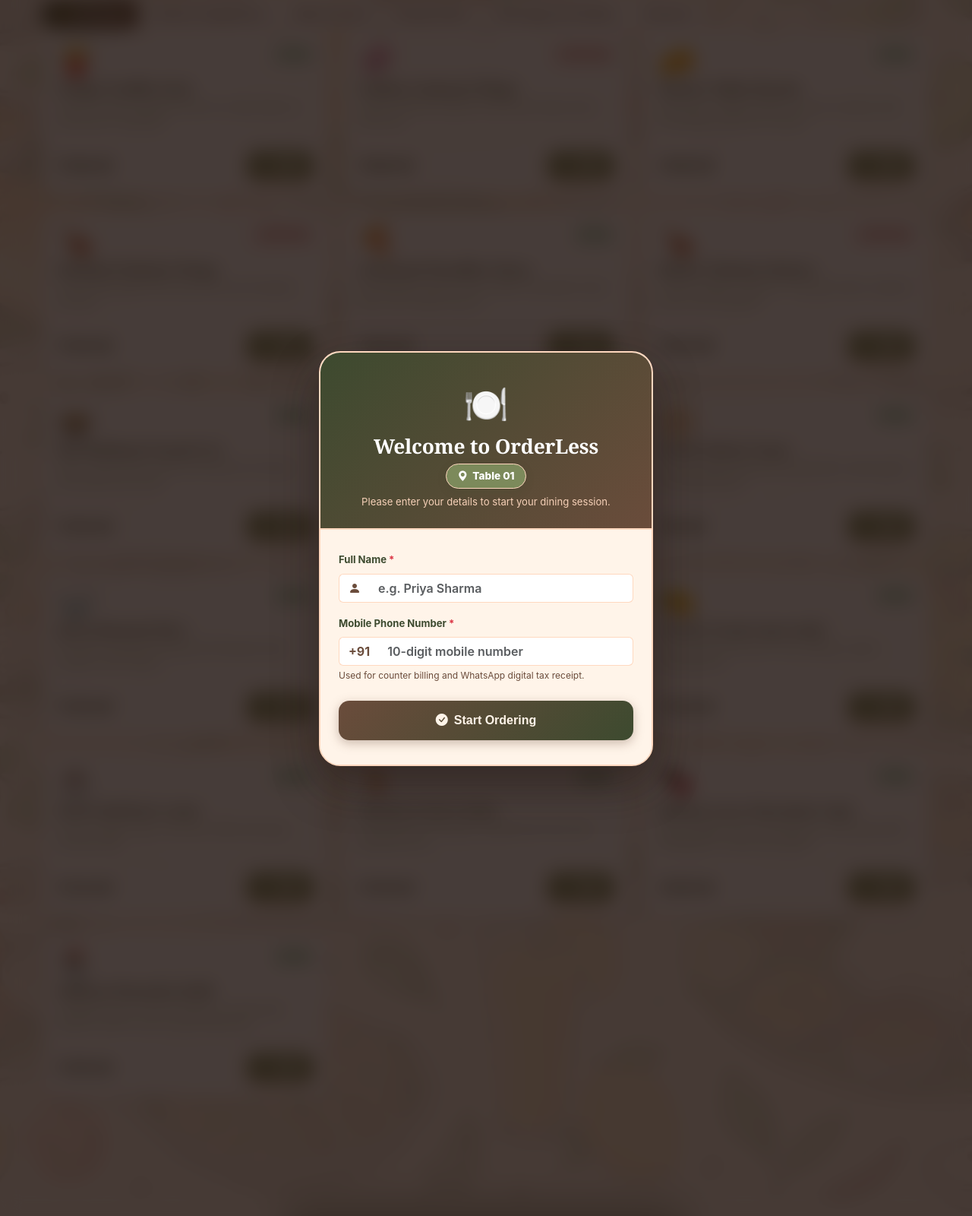
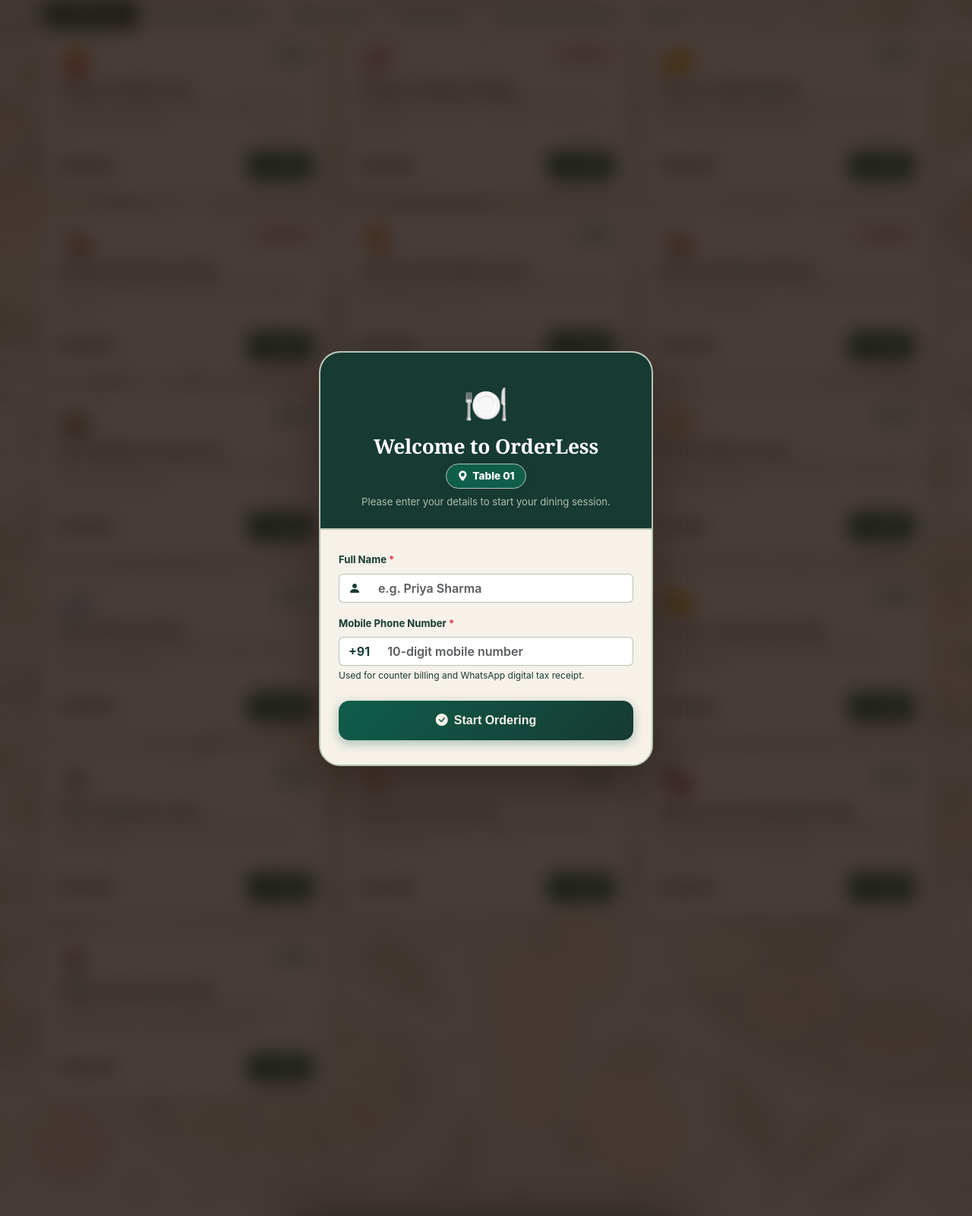
Before and after one commit to SrinivasanS23/Restaurent-_Orderless_Proj, a Django app: page /order/T01/ in a window 1280 px wide. Shown: the part 130-1730 px from the top of the page at 76% size. Run offline with Django 5.2, Linux system fonts and the light colour scheme; data comes from the database, SQL or seed files in the repository.

Commit message:
feat(theme): apply Imperial Emerald & Spruce palette (#0F5E4A, #173A33, #F6F1E9, #B8C4B2) across all portals

```diff
--- a/static/css/main.css
+++ b/static/css/main.css
@@ -1,54 +1,52 @@
 /* ==========================================================================
-   OrderLess Restaurant System — Design System v5.0 (Earthy Artisan Culinary Theme)
+   OrderLess Restaurant System — Design System v6.0 (Imperial Emerald & Spruce)
    Palette:
-     - Deep Forest Olive:   #3D4A2F (rgb: 61, 74, 47)
-     - Muted Sage Herb:     #7C8A5B (rgb: 124, 138, 91)
-     - Warm Peach Accent:   #FFD8BF (rgb: 255, 216, 191)
-     - Vanilla Linen Cream: #FFF4E9 (rgb: 255, 244, 233)
-     - Roasted Chestnut:    #6A4C3B (rgb: 106, 76, 59)
+     - Royal Jade Emerald:    #0F5E4A (rgb: 15, 94, 74)
+     - Midnight Spruce Teal:  #173A33 (rgb: 23, 58, 51)
+     - Ivory Pearl Linen:     #F6F1E9 (rgb: 246, 241, 233)
+     - Celadon Mist Sage:     #B8C4B2 (rgb: 184, 196, 178)
    ========================================================================== */
 
 :root {
-    /* Exact User Palette Tokens */
-    --color-deep-olive: #3D4A2F;
-    --color-sage-herb: #7C8A5B;
-    --color-warm-peach: #FFD8BF;
-    --color-vanilla-cream: #FFF4E9;
-    --color-chestnut: #6A4C3B;
+    /* Exact 4 User Palette Tokens */
+    --color-royal-emerald: #0F5E4A;
+    --color-midnight-spruce: #173A33;
+    --color-ivory-linen: #F6F1E9;
+    --color-celadon-mist: #B8C4B2;
 
     /* Semantic Brand Color Tokens */
-    --bg-cream: #FFF4E9;
+    --bg-cream: #F6F1E9;
     --bg-surface: #FFFFFF;
-    --tan-accent: #FFD8BF;
-    --cognac-gold: #7C8A5B;
-    --roasted-walnut: #6A4C3B;
-    --deep-espresso: #3D4A2F;
+    --tan-accent: #B8C4B2;
+    --cognac-gold: #0F5E4A;
+    --roasted-walnut: #173A33;
+    --deep-espresso: #173A33;
 
-    /* Saffron & Earth Accents */
-    --saffron-gold: #7C8A5B;
-    --saffron-amber: #6A4C3B;
-    --terracotta-flame: #6A4C3B;
-    --terracotta-dark: #3D4A2F;
-    --curry-leaf-green: #3D4A2F;
+    /* Brand Accents */
+    --saffron-gold: #0F5E4A;
+    --saffron-amber: #173A33;
+    --terracotta-flame: #0F5E4A;
+    --terracotta-dark: #173A33;
+    --curry-leaf-green: #0F5E4A;
     --chilli-ruby: #a83232;
 
     /* Semantic Aliases */
-    --primary: #6A4C3B;
-    --primary-hover: #3D4A2F;
-    --primary-active: #29341F;
-    --text-primary: #3D4A2F;
-    --text-secondary: #6A4C3B;
-    --text-muted: #7C8A5B;
-    --text-light: #FFF4E9;
+    --primary: #0F5E4A;
+    --primary-hover: #173A33;
+    --primary-active: #0c201c;
+    --text-primary: #173A33;
+    --text-secondary: #0F5E4A;
+    --text-muted: #647a6b;
+    --text-light: #F6F1E9;
 
     /* Glass Surfaces */
-    --glass-bg: rgba(255, 244, 233, 0.92);
-    --glass-bg-dark: rgba(61, 74, 47, 0.96);
+    --glass-bg: rgba(246, 241, 233, 0.94);
+    --glass-bg-dark: rgba(23, 58, 51, 0.96);
     --glass-card: rgba(255, 255, 255, 0.92);
-    --glass-border: rgba(255, 216, 191, 0.65);
-    --glass-border-strong: rgba(124, 138, 91, 0.55);
-    --glass-shadow: 0 10px 30px -6px rgba(61, 74, 47, 0.08), 0 4px 10px rgba(61, 74, 47, 0.04);
-    --glass-shadow-lg: 0 20px 48px -10px rgba(61, 74, 47, 0.16), 0 8px 24px rgba(61, 74, 47, 0.08);
+    --glass-border: rgba(184, 196, 178, 0.65);
+    --glass-border-strong: rgba(15, 94, 74, 0.55);
+    --glass-shadow: 0 10px 30px -6px rgba(23, 58, 51, 0.08), 0 4px 10px rgba(23, 58, 51, 0.04);
+    --glass-shadow-lg: 0 20px 48px -10px rgba(23, 58, 51, 0.16), 0 8px 24px rgba(23, 58, 51, 0.08);
 
     /* Status Colors */
     --success: #15803d;
@@ -77,9 +75,9 @@
 body {
     background-color: var(--bg-cream);
     background-image:
-        radial-gradient(at 10% 10%, rgba(255, 216, 191, 0.35) 0px, transparent 50%),
-        radial-gradient(at 90% 90%, rgba(124, 138, 91, 0.16) 0px, transparent 50%),
-        radial-gradient(at 50% 50%, rgba(255, 244, 233, 0.95) 0px, transparent 80%);
+        radial-gradient(at 10% 10%, rgba(184, 196, 178, 0.35) 0px, transparent 50%),
+        radial-gradient(at 90% 90%, rgba(15, 94, 74, 0.14) 0px, transparent 50%),
+        radial-gradient(at 50% 50%, rgba(246, 241, 233, 0.95) 0px, transparent 80%);
     background-attachment: fixed;
     color: var(--text-primary);
     font-family: 'Plus Jakarta Sans', -apple-system, BlinkMacSystemFont, 'Segoe UI', Roboto, sans-serif;
@@ -94,7 +92,7 @@
    CUSTOMER TABLE (T01 - T10) DEDICATED ARTWORK BACKGROUND
    ========================================================================== */
 body.customer-table-body {
-    background-color: #FFF4E9;
+    background-color: #F6F1E9;
     position: relative;
     min-height: 100vh;
 }
@@ -107,7 +105,7 @@
     width: 100vw;
     height: 100vh;
     background-image:
-        linear-gradient(rgba(255, 244, 233, 0.82), rgba(255, 244, 233, 0.88)),
+        linear-gradient(rgba(246, 241, 233, 0.82), rgba(246, 241, 233, 0.88)),
         url('/static/images/table_pattern_bg.jpg');
     background-size: cover;
     background-position: center center;
@@ -224,7 +222,7 @@
     display: inline-flex;
     align-items: center;
     gap: 0.4rem;
-    box-shadow: 0 4px 12px rgba(61, 74, 47, 0.2);
+    box-shadow: 0 4px 12px rgba(23, 58, 51, 0.2);
     border: 1px solid var(--tan-accent);
 }
 
@@ -263,16 +261,16 @@
 }
 
 .btn-premium-primary {
-    background: linear-gradient(135deg, #6A4C3B 0%, #3D4A2F 100%);
-    color: #FFF4E9 !important;
-    box-shadow: 0 4px 14px rgba(106, 76, 59, 0.35);
+    background: linear-gradient(135deg, #0F5E4A 0%, #173A33 100%);
+    color: #F6F1E9 !important;
+    box-shadow: 0 4px 14px rgba(15, 94, 74, 0.35);
 }
 
 .btn-premium-primary:hover:not(:disabled) {
-    background: linear-gradient(135deg, #7C8A5B 0%, #6A4C3B 100%);
-    box-shadow: 0 6px 20px rgba(124, 138, 91, 0.45);
+    background: linear-gradient(135deg, #167a61 0%, #0F5E4A 100%);
+    box-shadow: 0 6px 20px rgba(15, 94, 74, 0.45);
     transform: translateY(-2px);
-    color: #FFF4E9 !important;
+    color: #F6F1E9 !important;
 }
 
 .btn-premium-primary:active:not(:disabled) {
@@ -391,7 +389,7 @@
     font-size: 2.4rem;
     line-height: 1;
     display: inline-block;
-    filter: drop-shadow(0 4px 8px rgba(61, 74, 47, 0.15));
+    filter: drop-shadow(0 4px 8px rgba(23, 58, 51, 0.15));
 }
 
 .dish-badges {
--- a/templates/admin_dashboard/dashboard.html
+++ b/templates/admin_dashboard/dashboard.html
@@ -7,13 +7,13 @@
 
 {% block body %}
 <!-- Admin Top Header -->
-<header class="app-header admin-app-header" style="background: var(--deep-espresso); color: var(--bg-cream); border-bottom: 2px solid #7C8A5B;">
+<header class="app-header admin-app-header" style="background: var(--deep-espresso); color: var(--bg-cream); border-bottom: 2px solid #0F5E4A;">
     <div class="header-inner" style="max-width: 1600px;">
         <div class="d-flex align-items-center gap-3">
             <a href="/" class="brand-logo text-white">
                 <span class="logo-text text-white fw-bold">Admin Operations Control</span>
             </a>
-            <span class="badge fw-bold px-2 py-1" style="font-size: 0.75rem; background: linear-gradient(135deg, #7C8A5B, #6A4C3B); color: #FFF4E9; border: 1px solid #FFD8BF;">EXECUTIVE SUITE</span>
+            <span class="badge fw-bold px-2 py-1" style="font-size: 0.75rem; background: linear-gradient(135deg, #0F5E4A, #173A33); color: #F6F1E9; border: 1px solid #B8C4B2;">EXECUTIVE SUITE</span>
         </div>
 
         <div class="d-flex align-items-center gap-2">
--- a/templates/base.html
+++ b/templates/base.html
@@ -14,7 +14,7 @@
     <link rel="stylesheet" href="https://cdn.jsdelivr.net/npm/bootstrap-icons@1.11.3/font/bootstrap-icons.min.css">
 
     {% load static %}
-    <link rel="stylesheet" href="{% static 'css/main.css' %}?v=5.0">
+    <link rel="stylesheet" href="{% static 'css/main.css' %}?v=6.0">
     {% block extra_css %}{% endblock %}
 </head>
 <body class="{% block body_class %}{% endblock %}">
--- a/templates/kitchen/dashboard.html
+++ b/templates/kitchen/dashboard.html
@@ -26,7 +26,7 @@
 </div>
 
 <!-- KDS Top Navigation Header -->
-<header class="app-header kds-app-header" style="background: var(--deep-espresso); color: var(--bg-cream); border-bottom: 2px solid #7C8A5B;">
+<header class="app-header kds-app-header" style="background: var(--deep-espresso); color: var(--bg-cream); border-bottom: 2px solid #0F5E4A;">
     <div class="header-inner" style="max-width: 1400px;">
         <div class="d-flex align-items-center gap-3">
             <a href="/" class="brand-logo text-white">
--- a/templates/payment/desk.html
+++ b/templates/payment/desk.html
@@ -7,7 +7,7 @@
 
 {% block body %}
 <!-- App Header -->
-<header class="app-header pos-app-header" style="background: var(--deep-espresso); color: var(--bg-cream); border-bottom: 2px solid #7C8A5B;">
+<header class="app-header pos-app-header" style="background: var(--deep-espresso); color: var(--bg-cream); border-bottom: 2px solid #0F5E4A;">
     <div class="header-inner" style="max-width: 1550px;">
         <div class="d-flex align-items-center gap-3">
             <a href="/" class="brand-logo text-white">
```
Also changed, not shown: other parts of static/css/main.css (+29 -29 lines), 1 other file.
